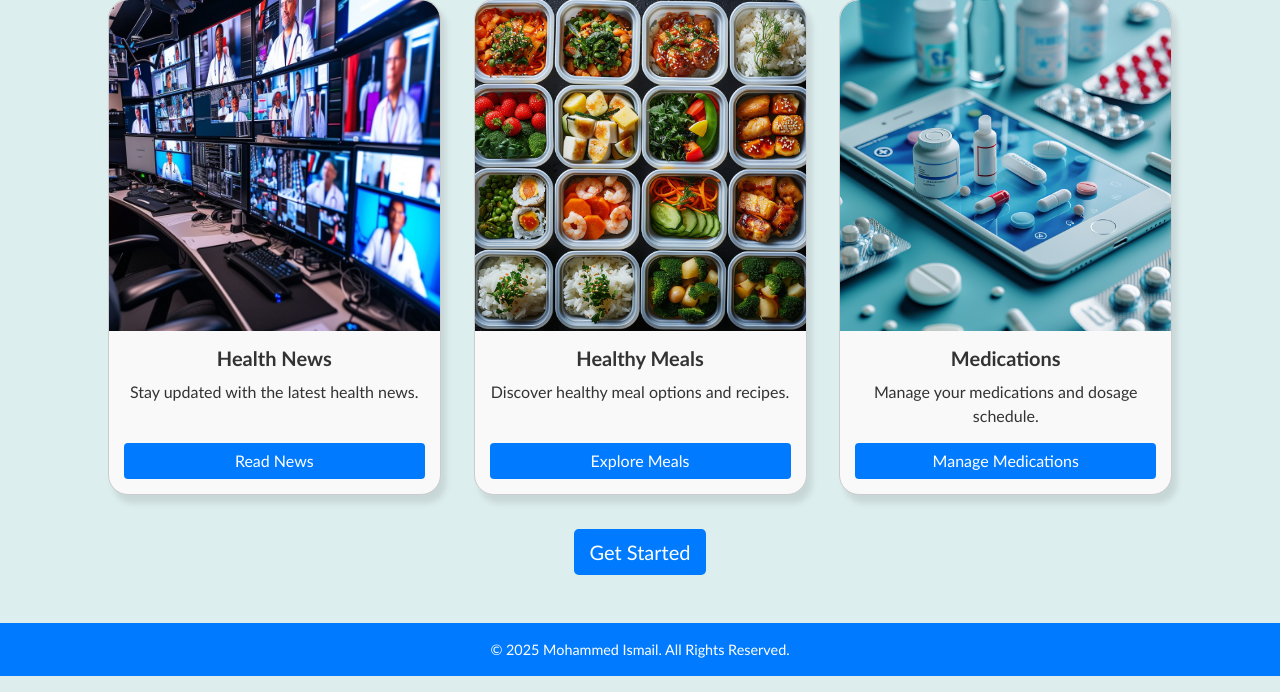
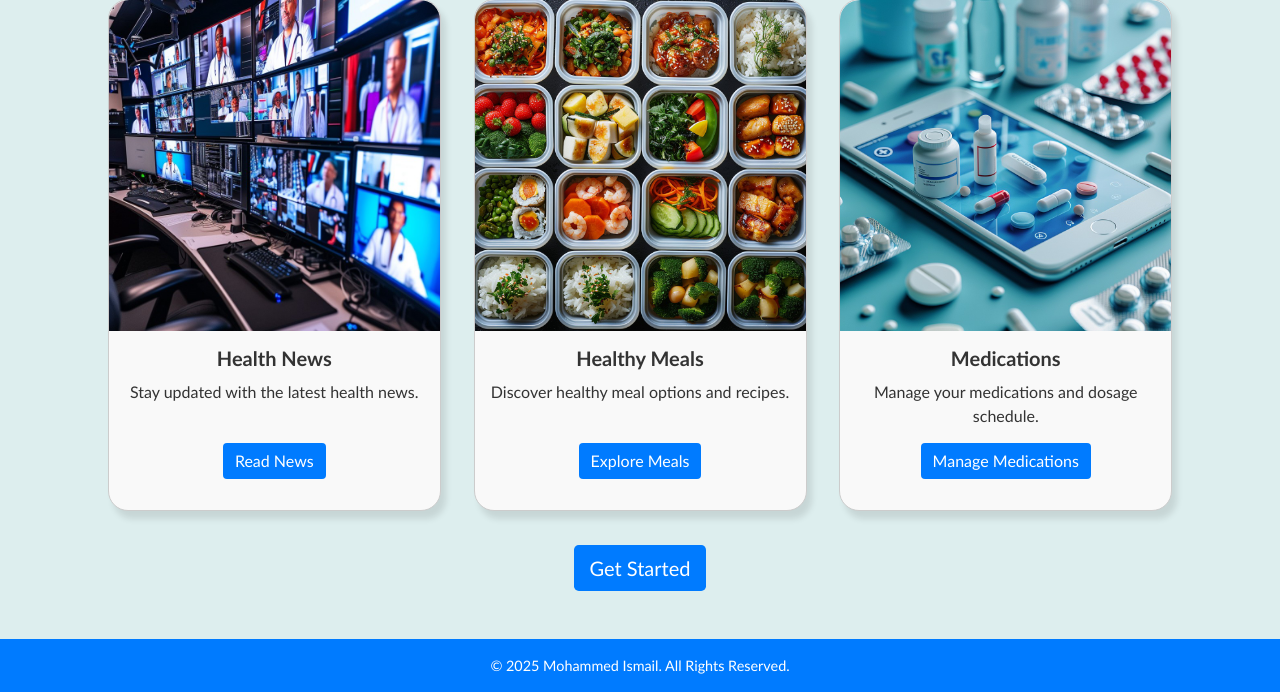
Before and after one commit to m-ismail-x2/medicloud, a Flask app: page / in a window 1280 px wide. Shown: the part 389-1081 px from the top of the page. Run offline with Flask 3, Linux system fonts and the light colour scheme; some libraries are stand-ins or nearby versions.

Commit message:
Feat: reposition card btn

```diff
--- a/static/css/styles.css
+++ b/static/css/styles.css
@@ -153,6 +153,10 @@ nav img {
     padding: 15px;
 }
 
+.card-body .btn {
+    display: block;
+    margin: 0 auto 1rem auto;
+}
 
 /* Home Cards */
 .row.equal-height {
```
